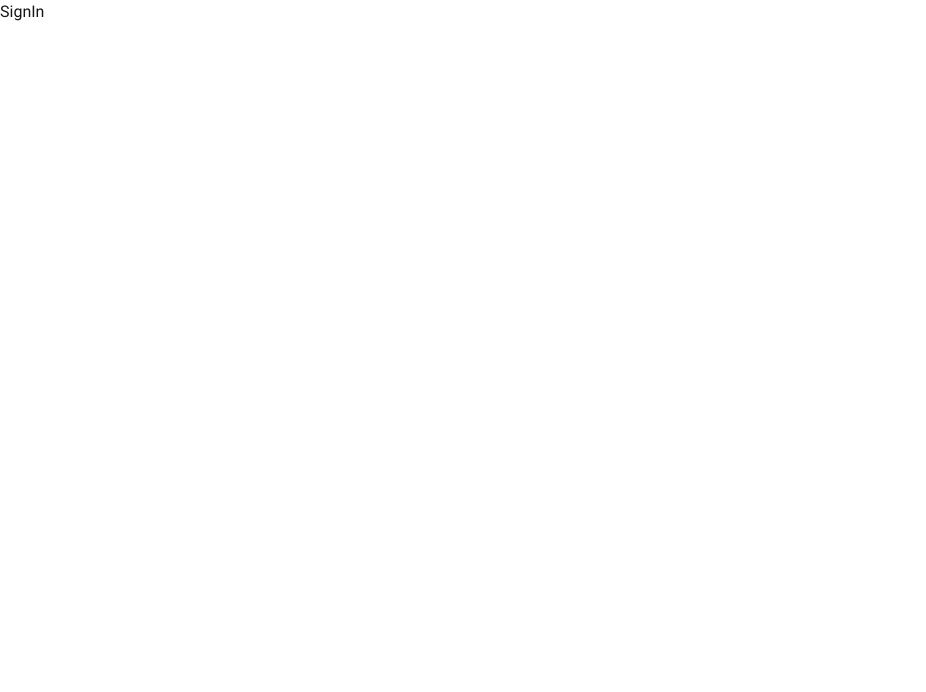
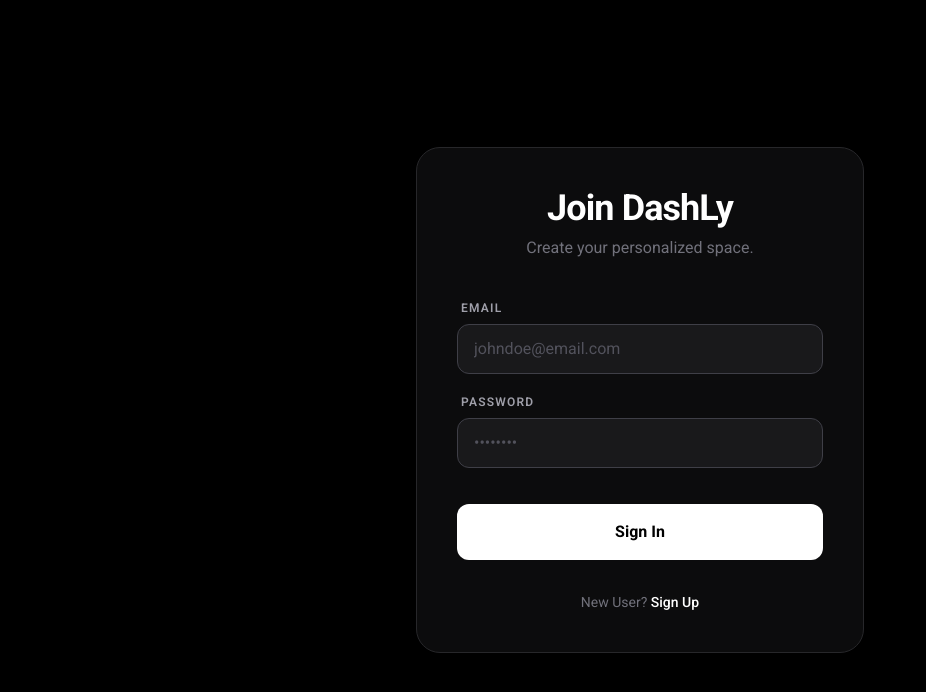
Before and after one commit to Rick13211/Dashly, a Next.js app: page /auth/signin in a window 1280 px wide. Shown: the top 692 px of the page, without its empty margins (0-926 px from the left). Built offline with nearby package versions, Linux system fonts and the light colour scheme.

Commit message:
feat: Implement NextAuth.js for user authentication, including sign-up, sign-in pages, API routes, and a user model.

```diff
--- /dev/null
+++ b/app/api/auth/[...nextauth]/route.ts
@@ -0,0 +1,69 @@
+import NextAuth, { NextAuthOptions } from "next-auth"
+import GithubProvider from "next-auth/providers/github"
+import CredentialsProvider from "next-auth/providers/credentials"
+import connectToDB from "@/utlis/DB";
+import User from "@/models/user";
+import bcrypt from "bcryptjs";
+export const authOptions: NextAuthOptions = {
+  // Configure one or more authentication providers
+  providers: [
+    CredentialsProvider(
+      {
+        name: "Credentials",
+        credentials: {
+          email: { label: "Email", type: "email", placeholder: "johndoe@email.com" },
+          password: { label: "Password", type: "password", placeholder: "••••••••" }
+        },
+        async authorize(credentials, req) {
+          if (!credentials?.email || !credentials?.password) {
+            throw new Error("Invalid credentials")
+          }
+          try {
+            await connectToDB();
+            const user = await User.findOne({ email: credentials!.email })
+            if (!user) {
+              throw new Error("No user found, please sign in first")
+              return null;
+            }
+            const isPasswordValid = await bcrypt.compare(credentials!.password, user.password)
+            if (!isPasswordValid) {
+              throw new Error("Invalid password")
+            }
+            return user
+          }
+          catch (error) {
+            console.log(error)
+            return null
+          }
+        }
+      }
+    )
+  ],
+  callbacks: {
+    async jwt({ token, account }) {
+      // Persist the OAuth access_token to the token right after signin
+      if (account) {
+        token.accessToken = account.access_token
+      }
+      return token
+    },
+    async session({ session, token, user }) {
+      // Send properties to the client, like an access_token from a provider.
+      session.accessToken = token.accessToken
+      return session
+    }
+  },
+  pages: {
+    signIn: "auth/signin",
+    error: "auth/signin"
+  },
+  session: {
+    strategy: "jwt",
+    maxAge: 30 * 24 * 60 * 60,
+  },
+  secret: process.env.NEXTAUTH_SECRET
+}
+
+const handler = NextAuth(authOptions)
+
+export { handler as GET, handler as POST }
--- a/app/auth/signin/page.tsx
+++ b/app/auth/signin/page.tsx
@@ -1,7 +1,78 @@
+"use client"
+import { useRouter } from "next/navigation";
+import { FormEvent } from "react";
+import { useState } from "react";
+import { signIn } from "next-auth/react";
 export default function SignIn() {
+  const router = useRouter();
+  const [email, SetEmail] = useState('');
+  const [password, SetPassword] = useState('');
+  const handleSubmit = async(e:FormEvent<HTMLFormElement>)=>{
+    e.preventDefault();
+    const result = await signIn("credentials",{
+      email,
+      password,
+      redirect:false
+    })
+    if(result?.error){
+      console.log(result.error)
+    }
+    else{
+      router.push('/dashboard')
+    }
+  }
   return (
-    <div>
-      <h1>SignIn</h1>
+    <div className="min-h-screen bg-black flex items-center justify-center px-4">
+      {/* Glow Effect Background (Optional for depth) */}
+      <div className="absolute w-64 h-64 bg-white/5 rounded-full blur-[120px] -z-10"></div>
+
+      <div className="w-full max-w-md bg-zinc-900/50 border border-zinc-800 p-10 rounded-3xl backdrop-blur-md shadow-2xl">
+        {/* Header */}
+        <div className="text-center mb-10">
+          <h2 className="text-4xl font-bold text-white tracking-tight mb-2">Join DashLy</h2>
+          <p className="text-zinc-500">Create your personalized space.</p>
+        </div>
+
+        <form onSubmit={handleSubmit} className="space-y-5">
+          {/*Email Field*/}
+          <div>
+            <label className="block text-xs font-semibold text-zinc-400 uppercase tracking-widest mb-2 ml-1">
+              Email
+            </label>
+            <input
+              onChange={(e)=>SetEmail(e.target.value)}
+              type="email"
+              placeholder="johndoe@email.com"
+              className="w-full bg-zinc-800/50 border border-zinc-700 text-white px-4 py-3 rounded-xl focus:outline-none focus:ring-2 focus:ring-white/20 focus:border-zinc-500 transition-all placeholder-zinc-600"
+            />
+          </div>
+          {/* Password Field */}
+          <div>
+            <label className="block text-xs font-semibold text-zinc-400 uppercase tracking-widest mb-2 ml-1">
+              Password
+            </label>
+            <input
+              onChange={(e)=>SetPassword(e.target.value)}
+              type="password"
+              placeholder="••••••••"
+              className="w-full bg-zinc-800/50 border border-zinc-700 text-white px-4 py-3 rounded-xl focus:outline-none focus:ring-2 focus:ring-white/20 focus:border-zinc-500 transition-all placeholder-zinc-600"
+            />
+          </div>
+
+          {/* Sign Up Button */}
+          <button type="submit" className="w-full bg-white text-black font-bold py-4 rounded-xl mt-4 hover:bg-zinc-200 transition-colors active:scale-[0.98]">
+            Sign In
+          </button>
+        </form>
+
+        {/* Footer */}
+        <div className="mt-8 text-center text-sm">
+          <span className="text-zinc-500">New User? </span>
+          <button className="text-white font-medium hover:underline"
+          onClick={()=>router.push('/auth/signup')}
+          >Sign Up</button>
+        </div>
+      </div>
     </div>
   );
 }
--- a/app/auth/signup/page.tsx
+++ b/app/auth/signup/page.tsx
@@ -3,12 +3,33 @@ import { useRouter } from 'next/navigation';
 import React, { FormEvent, useState } from 'react';
 
 export default function SignUp() {
-  const [username, SetUsername]=  useState('')
-  const [email, SetEmail]=  useState('')
-  const [password, SetPassword]=  useState('')
-  const [confirmPassword, SetConfirmPassword]=  useState('')
-  function handleSubmit(e:FormEvent<HTMLFormElement>){
-    e.preventDefault()
+  const [username, SetUsername] = useState('')
+  const [email, SetEmail] = useState('')
+  const [password, SetPassword] = useState('')
+  const [confirmPassword, SetConfirmPassword] = useState('')
+  async function handleSubmit(e: FormEvent<HTMLFormElement>) {
+    e.preventDefault();
+    const response = await fetch("/api/auth/signup", {
+      method: "POST",
+      headers: {
+        "Content-Type": "application/json"
+      },
+      body: JSON.stringify({
+        username,
+        email,
+        password,
+        confirm_password: confirmPassword
+      })
+    })
+    if (!response.ok) {
+      const errorData = await response.json();
+      console.log(errorData.message)
+      throw new Error(errorData.error || "Failed to register")
+    }
+    const data = await response.json()
+    console.log(data)
+    router.push('/dashboard')
+
 
   }
   const router = useRouter();
@@ -31,8 +52,9 @@ export default function SignUp() {
               Username
             </label>
             <input
-              onChange={(e)=>SetUsername(e.target.value)}
+              onChange={(e) => SetUsername(e.target.value)}
               type="text"
+              name='username'
               placeholder="johndoe"
               className="w-full bg-zinc-800/50 border border-zinc-700 text-white px-4 py-3 rounded-xl focus:outline-none focus:ring-2 focus:ring-white/20 focus:border-zinc-500 transition-all placeholder-zinc-600"
             />
@@ -43,8 +65,9 @@ export default function SignUp() {
               Email
             </label>
             <input
-              onChange={(e)=>SetEmail(e.target.value)}
+              onChange={(e) => SetEmail(e.target.value)}
               type="email"
+              name='email'
               placeholder="johndoe@email.com"
               className="w-full bg-zinc-800/50 border border-zinc-700 text-white px-4 py-3 rounded-xl focus:outline-none focus:ring-2 focus:ring-white/20 focus:border-zinc-500 transition-all placeholder-zinc-600"
             />
@@ -55,8 +78,9 @@ export default function SignUp() {
               Password
             </label>
             <input
-              onChange={(e)=>SetPassword(e.target.value)}
+              onChange={(e) => SetPassword(e.target.value)}
               type="password"
+              name='password'
               placeholder="••••••••"
               className="w-full bg-zinc-800/50 border border-zinc-700 text-white px-4 py-3 rounded-xl focus:outline-none focus:ring-2 focus:ring-white/20 focus:border-zinc-500 transition-all placeholder-zinc-600"
             />
@@ -68,8 +92,9 @@ export default function SignUp() {
               Confirm Password
             </label>
             <input
-              onChange={(e)=>SetConfirmPassword(e.target.value)}
+              onChange={(e) => SetConfirmPassword(e.target.value)}
               type="password"
+              name='confirm_password'
               placeholder="••••••••"
               className="w-full bg-zinc-800/50 border border-zinc-700 text-white px-4 py-3 rounded-xl focus:outline-none focus:ring-2 focus:ring-white/20 focus:border-zinc-500 transition-all placeholder-zinc-600"
             />
@@ -85,7 +110,7 @@ export default function SignUp() {
         <div className="mt-8 text-center text-sm">
           <span className="text-zinc-500">Already have an account? </span>
           <button className="text-white font-medium hover:underline"
-          onClick={()=>router.push('/auth/signin')}
+            onClick={() => router.push('/auth/signin')}
           >Log in</button>
         </div>
       </div>
--- /dev/null
+++ b/app/dashboard/page.tsx
@@ -0,0 +1,7 @@
+export default function HomePage(){
+  return(
+    <h1>
+    Dashboard
+    </h1>
+  )
+}
--- a/models/user.ts
+++ b/models/user.ts
@@ -15,5 +15,5 @@ const UserSchema = new Schema<user>({
   avatar:{type:String,required:false},
 },{timestamps:true})
 
-const User = models.user || model('User', UserSchema)
+const User = models.User || model('User', UserSchema)
 export default User
--- a/package.json
+++ b/package.json
@@ -10,13 +10,16 @@
   },
   "dependencies": {
     "@types/mongoose": "^5.11.96",
+    "bcryptjs": "^3.0.3",
     "mongoose": "^9.1.3",
     "next": "16.1.2",
+    "next-auth": "^4.24.13",
     "react": "19.2.3",
     "react-dom": "19.2.3"
   },
   "devDependencies": {
     "@tailwindcss/postcss": "^4",
+    "@types/bcrypt": "^6.0.0",
     "@types/node": "^20",
     "@types/react": "^19",
     "@types/react-dom": "^19",
--- /dev/null
+++ b/types/next-auth.d.ts
@@ -0,0 +1,18 @@
+import NextAuth from "next-auth"
+import { JWT } from "next-auth/jwt"
+
+declare module "next-auth" {
+  /**
+   * Returned by `useSession`, `getSession` and received as a prop on the `SessionProvider` React Context
+   */
+  interface Session {
+    accessToken?: string
+  }
+}
+
+declare module "next-auth/jwt" {
+  /** Returned by the `jwt` callback and `getToken`, when using JWT sessions */
+  interface JWT {
+    accessToken?: string
+  }
+}
--- a/utlis/DB.ts
+++ b/utlis/DB.ts
@@ -1,6 +1,6 @@
 import mongoose, { Mongoose } from "mongoose";
 
-const MONGO_URI = process.env.MONGO_URI
+const MONGO_URI = process.env.MONGODB_URI
 
 if (!MONGO_URI) {
   throw new Error('Please provide MONGO_URI in the environment variables')
```
Also changed, not shown: app/api/auth/signup/route.ts (added, +59 -0 lines), 1 other file (tests, documents, lock files or other folders).
